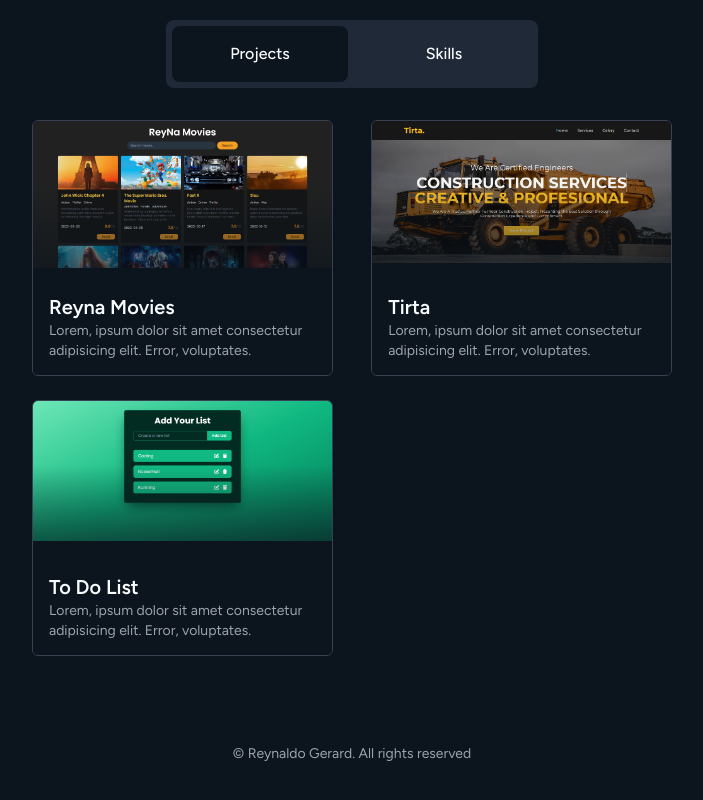
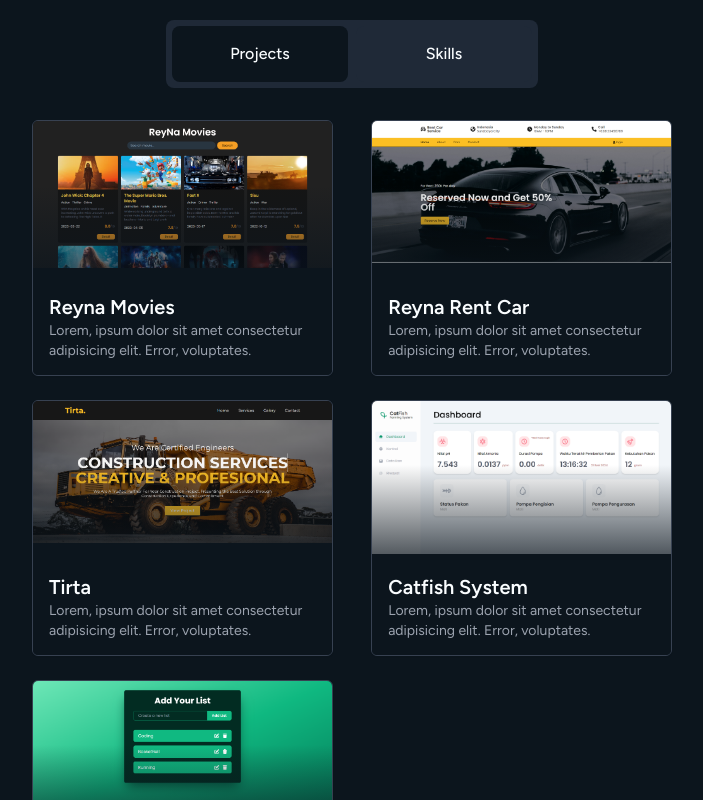
Before and after one commit to aldogerard/personal-website, a React (Vite) app: page / in a window 1280 px wide. Shown: the part 440-1240 px from the top of the page, without its empty margins (288-991 px from the left). Built offline with nearby package versions, Linux system fonts and the light colour scheme.

Commit message:
add project catfish & rentcar

```diff
--- a/src/components/Elements/ProjectSection.jsx
+++ b/src/components/Elements/ProjectSection.jsx
@@ -16,6 +16,20 @@ const projects = [
     },
   },
   {
+    nama: "Reyna Rent Car",
+    desc: "Lorem, ipsum dolor sit amet consectetur adipisicing elit. Error, voluptates.",
+    img: "/images/projects/project-4.png",
+    link: "https://reyna-rentcar.vercel.app/",
+    platfrom: {
+      nama: "Web App",
+      desc: "Platfrom Based",
+    },
+    stack: {
+      nama: "ReactJs, Express Js",
+      desc: "Tech Stack",
+    },
+  },
+  {
     nama: "Tirta",
     desc: "Lorem, ipsum dolor sit amet consectetur adipisicing elit. Error, voluptates.",
     img: "/images/projects/project-3.png",
@@ -26,6 +40,20 @@ const projects = [
     },
     stack: {
       nama: "HTML",
+      desc: "Tech Stack",
+    },
+  },
+  {
+    nama: "Catfish System",
+    desc: "Lorem, ipsum dolor sit amet consectetur adipisicing elit. Error, voluptates.",
+    img: "/images/projects/project-5.png",
+    link: "https://catfishsystem.vercel.app/",
+    platfrom: {
+      nama: "Web App",
+      desc: "Platfrom Based",
+    },
+    stack: {
+      nama: "ReactJs, IoT",
       desc: "Tech Stack",
     },
   },
@@ -50,19 +78,39 @@ const ProjectSection = () => {
     <>
       <div className="flex w-full flex-wrap justify-center gap-y-6 md:justify-between">
         {projects.map((project, i) => (
-          <div className="projects-card group" onClick={() => window.open(project.link)} key={i}>
-            <img src={project.img} alt="project-pict" className="object-contain" />
+          <div
+            className="projects-card group"
+            onClick={() => window.open(project.link)}
+            key={i}
+          >
+            <img
+              src={project.img}
+              alt="project-pict"
+              className="object-contain"
+            />
             <div className="projects-card-desc">
-              <h5 className="text-xl font-semibold dark:text-light">{project.nama}</h5>
-              <p className="text-sm text-gray-500 dark:text-gray-400">{project.desc}</p>
+              <h5 className="text-xl font-semibold dark:text-light">
+                {project.nama}
+              </h5>
+              <p className="text-sm text-gray-500 dark:text-gray-400">
+                {project.desc}
+              </p>
               <div className="flex gap-2 pt-4">
                 <div className="rounded-md border px-3 py-2 dark:border-gray-600">
-                  <h6 className="text-sm font-medium leading-3 dark:text-gray-300">{project.platfrom.nama}</h6>
-                  <h6 className="text-xs font-medium text-gray-400">{project.platfrom.desc}</h6>
+                  <h6 className="text-sm font-medium leading-3 dark:text-gray-300">
+                    {project.platfrom.nama}
+                  </h6>
+                  <h6 className="text-xs font-medium text-gray-400">
+                    {project.platfrom.desc}
+                  </h6>
                 </div>
                 <div className="rounded-md border px-3 py-2 dark:border-gray-600">
-                  <h6 className="text-sm font-medium leading-3 dark:text-gray-300">{project.stack.nama}</h6>
-                  <h6 className="text-xs font-medium text-gray-400">{project.stack.desc}</h6>
+                  <h6 className="text-sm font-medium leading-3 dark:text-gray-300">
+                    {project.stack.nama}
+                  </h6>
+                  <h6 className="text-xs font-medium text-gray-400">
+                    {project.stack.desc}
+                  </h6>
                 </div>
               </div>
             </div>
```
Also changed, not shown: public/images/projects/project-4.png (added), public/images/projects/project-5.png (added).
